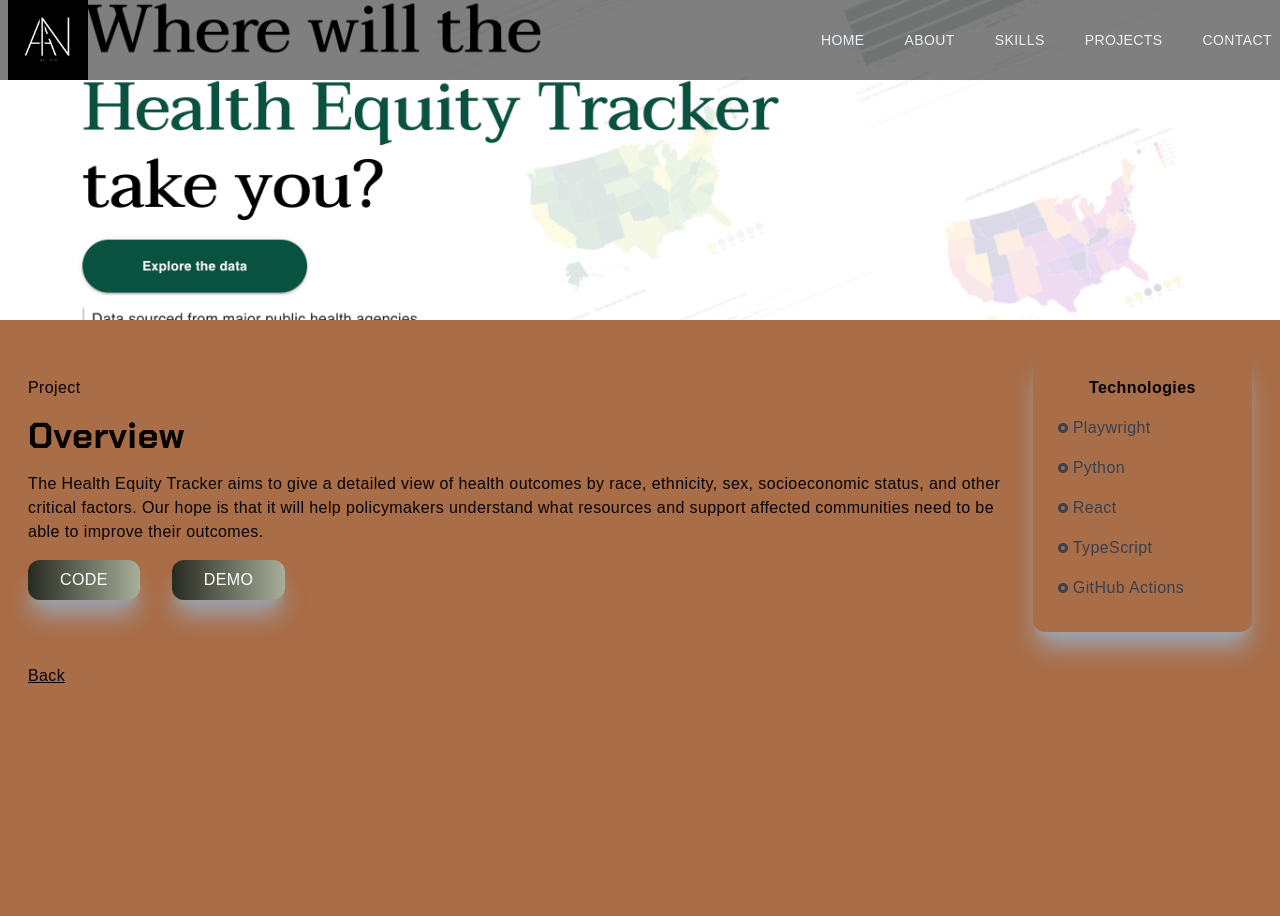
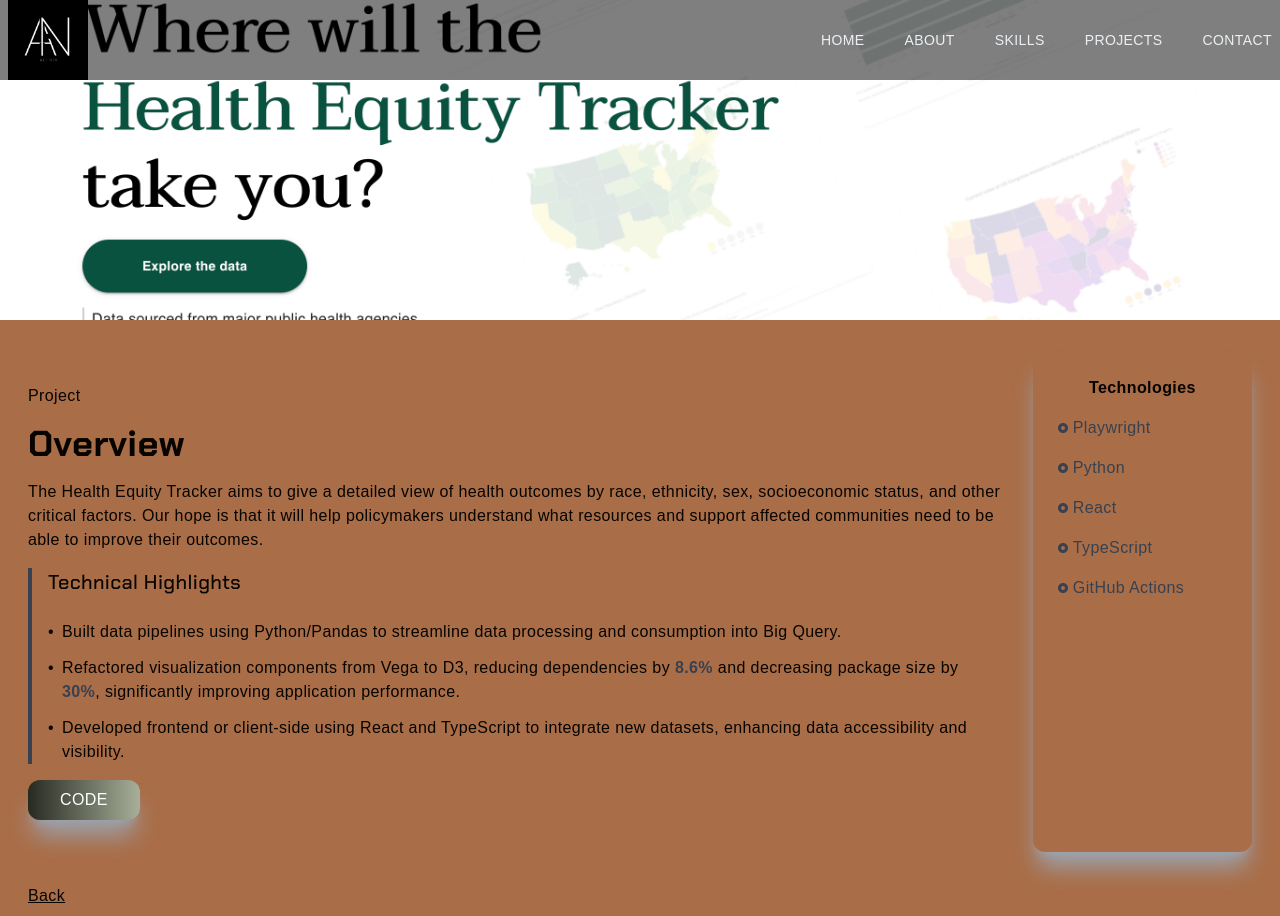
Before and after one commit to alinix1/portfolio-demo, a Next.js app: page /het in a window 1280 px wide. Before the commit the page ends 800 px from the top, so only its background shows below. Built offline with nearby package versions, Linux system fonts and the light colour scheme.

Commit message:
improve healthequitytracker project page with detailed technical highlights

```diff
--- a/src/pages/het.jsx
+++ b/src/pages/het.jsx
@@ -19,29 +19,53 @@
         </div>
       </div>
       <div className="max-w-[1240px] mx-auto p-2 grid md:grid-cols-5 gap-8 pt-8">
-        <div className="col-span-4 space-y-4 py-6">
+        <div className="col-span-4 space-y-4 py-8">
           <p>Project</p>
           <h2>Overview</h2>
-          <p>{`The Health Equity Tracker aims to give a detailed view of health outcomes by race, ethnicity, sex, socioeconomic status, and other critical factors. Our hope is that it will help policymakers understand what resources and support affected communities need to be able to improve their outcomes.`}</p>
-          <a
-            href="https://github.com/alinix1/health-equity-tracker"
-            target="_blank"
-            rel="noreferrer"
-            aria-label="View Code Health Equity Tracker"
-          >
-            <button type="button" className="px-8 py-2 mt-4 mr-8">
-              Code
-            </button>
-          </a>
+          <p>{`The Health Equity Tracker aims to give a detailed view of health outcomes by race, ethnicity, sex, socioeconomic status, and other critical factors. Our hope is that it will help policymakers understand what
+                resources and support affected communities need to be able to
+                improve their outcomes.`}</p>
+          <div className="project-details space-y-10">
+            <div className="technical-highlights space-y-6 border-l-4 border-gray-700 pl-4">
+              <h4 className="text-xl font-medium mb-4">Technical Highlights</h4>
+              <ul className="space-y-3">
+                {" "}
+                <li className="flex items-start">
+                  <span className="mr-2">•</span>
+                  <span>
+                    Built data pipelines using Python/Pandas to streamline data
+                    processing and consumption into Big Query.
+                  </span>
+                </li>
+                <li className="flex items-start">
+                  <span className="mr-2">•</span>
+                  <span>
+                    Refactored visualization components from Vega to D3,
+                    reducing dependencies by{" "}
+                    <strong className="text-gray-700">8.6%</strong> and
+                    decreasing package size by {""}{" "}
+                    <strong className="text-gray-700">30%</strong>,
+                    significantly improving application performance.
+                  </span>
+                </li>
+                <li className="flex items-start">
+                  <span className="mr-2">•</span>
+                  <span>
+                    Developed frontend or client-side using React and TypeScript
+                    to integrate new datasets, enhancing data accessibility and
+                    visibility.
+                  </span>
+                </li>
+              </ul>
+            </div>
+          </div>
           <a
             href="https://healthequitytracker.org/"
             target="_blank"
             rel="noreferrer"
-            aria-label="View Demo Health Equity Tracker"
+            aria-label="View Code Holistic Health Haven"
           >
-            <button type="button" className="px-8 py-2 mt-4">
-              Demo
-            </button>
+            <button className="px-8 py-2 mt-4 mr-8">Code</button>
           </a>
         </div>
         <div className="col-span-4 md:col-span-1 shadow-xl shadow-gray-400 rounded-xl p-4">
```
